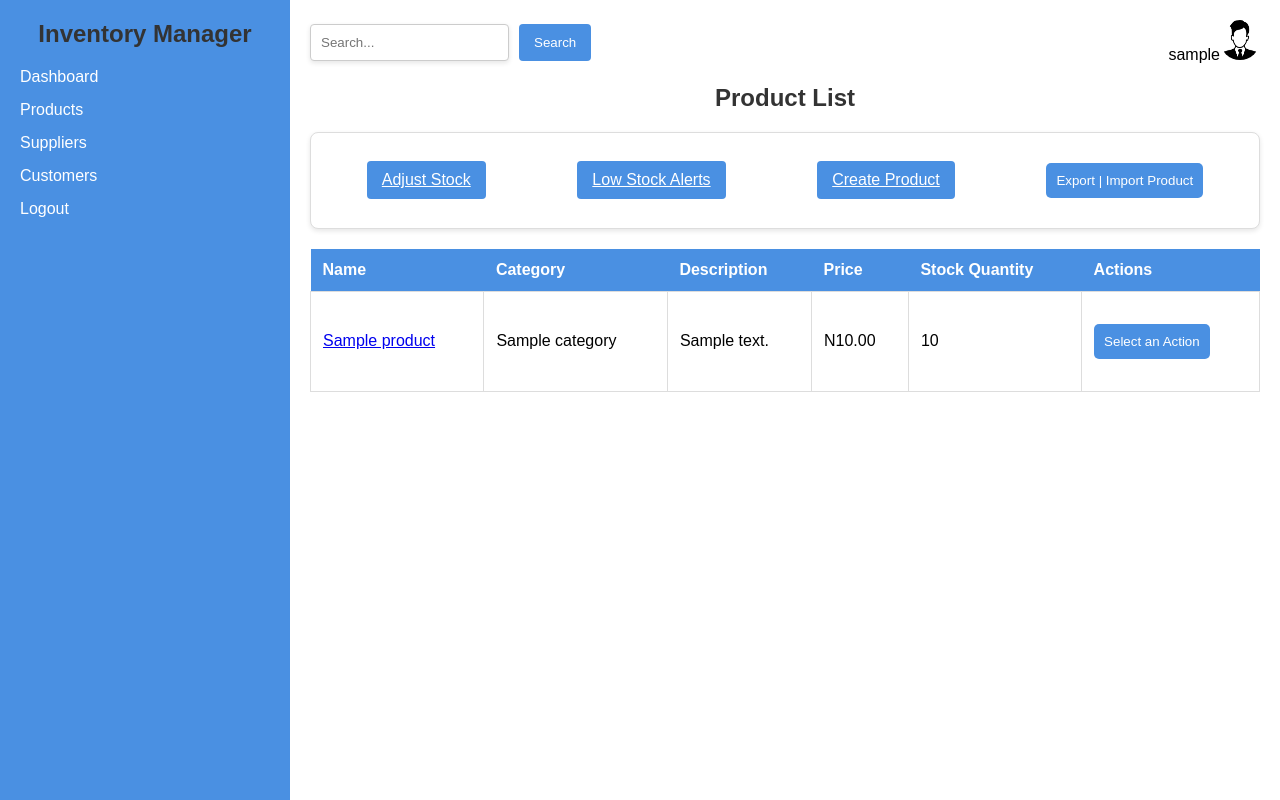
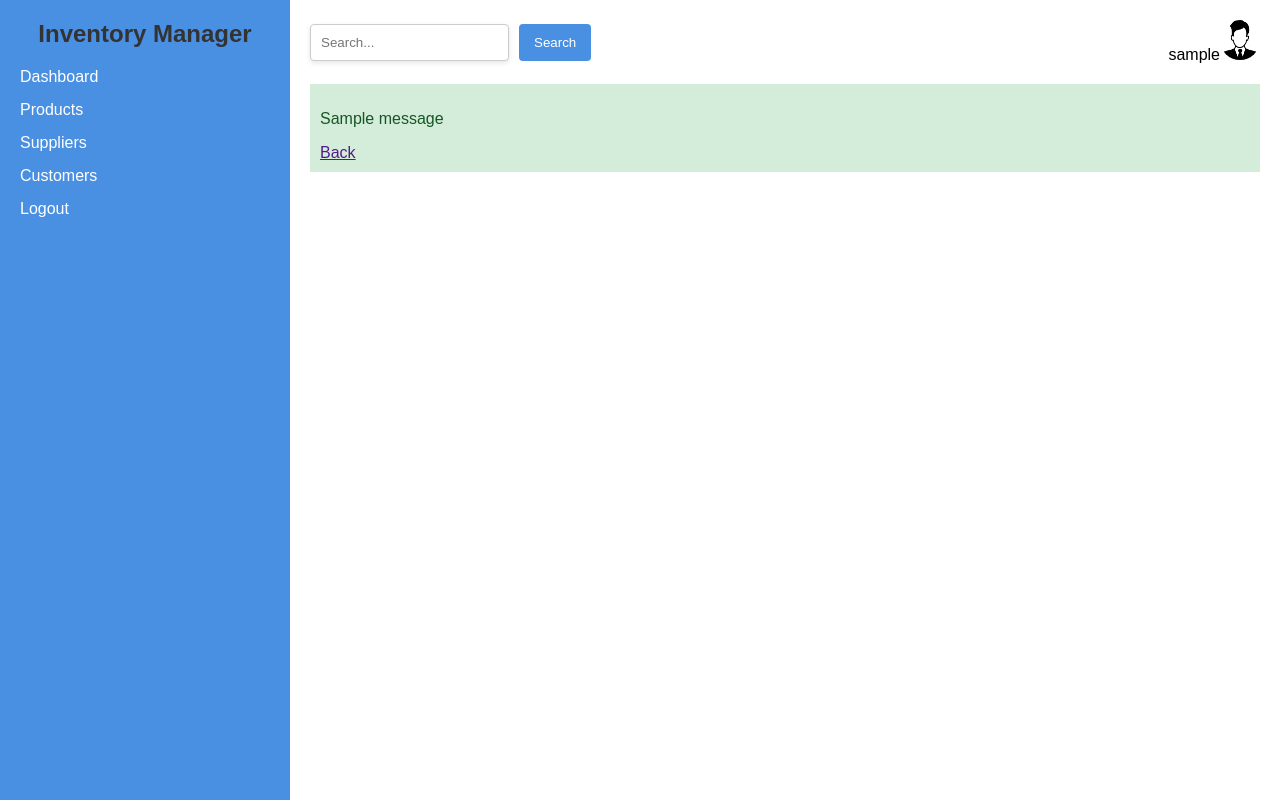
Before and after one commit to forte001/isms, a Django app: page /supplies/products/ in a window 1280 px wide. Run offline with Django 5.2, Linux system fonts and the light colour scheme; a user stored in the database is signed in; tables that the repository leaves empty hold one stand-in row (values such as "Sample post"); one stand-in notice (Sample message) is shown.

Commit message:
Added permission denied workflow

```diff
--- a/supplies/templates/supplies/base_customer.html
+++ b/supplies/templates/supplies/base_customer.html
@@ -27,11 +27,11 @@
                     <button>Search</button>
                 </div>
                 <div class="user-profile">
-                   {{request.customer.customer_first_name}} <img src="{% static 'images/user-icon.png' %}" alt="User Profile" id="profile-icon">
+                    {% if customer %}
+                    {{ customer.customer_first_name }} <img src="{% static 'images/user-icon.png' %}" alt="User Profile" id="profile-icon">
                     <div class="dropdown" id="dropdown-menu">
                         <div class="dropdown-item">View Profile</div>
                         <div class="dropdown-item">Settings</div>
-                        {% if request.user.is_authenticated %}
                         <div class="dropdown-item" onclick="logout()"><a href="{% url 'supplies:customer_logout' %}">Logout</a></div>
                         {% else %}
                         <div class="dropdown-item" ><a href="{% url 'supplies:customer_access' %}">Login</a></div>
--- a/supplies/templates/supplies/product_list.html
+++ b/supplies/templates/supplies/product_list.html
@@ -2,8 +2,18 @@
 {% load static %}
 {% block title %}Product list{% endblock %}
 {% block content %}
+
+{% if messages %}
+    <ul class="messages">
+        {% for message in messages %}
+            <li{% if message.tags %} class="{{ message.tags }}"{% endif %}>
+                <p>{{ message }}</p>
+                <a href="{{ referrer_url }}" >Back</a>
+            </li>
+            {% endfor %}
+    </ul>
+{% else %}
 <h2>Product List</h2>
-
 <div class="button-row">
     <a href="{% url 'supplies:adjust_stock' %}" class="btn">Adjust Stock</a>
     <a href="{% url 'supplies:low_stock_alerts' %}" class="btn">Low Stock Alerts</a>
@@ -64,5 +74,5 @@
         </tbody>
     </table>
 </div>
-
+{% endif %}
 {% endblock %}
--- a/supplies/urls.py
+++ b/supplies/urls.py
@@ -1,6 +1,6 @@
 from django.urls import path
 from .views import *
-from .views import ProductListView, CreateProductView, ProductDetailView, UpdateProductView, DeleteProductView, ImportProductView, CustomerListView, CustomerDashboardView, DashboardView, DeleteCustomerView, SupplierListView, CreateSupplierView, UpdateSupplierView, DeleteSupplierView, CustomerMultiActionView
+from .views import ProductListView, CreateProductView, ProductDetailView, UpdateProductView, DeleteProductView, ImportProductView, CustomerListView, CustomerDashboardView, DashboardView, DeleteCustomerView, SupplierListView, CreateSupplierView, UpdateSupplierView, DeleteSupplierView, CustomerMultiActionView, PermissionDeniedView
 
 
 app_name = 'supplies'
@@ -25,6 +25,7 @@ urlpatterns = [
     path('stock/adjust/', adjust_stock, name='adjust_stock'),
     path('stock/alerts/', low_stock_alerts, name='low_stock_alerts'),
     path('customer/logout/', customer_logout_view, name='customer_logout'),
+     path('permission-denied/', PermissionDeniedView.as_view(), name='permission_denied'),
 
 
 ]
--- a/supplies/views.py
+++ b/supplies/views.py
@@ -13,6 +13,7 @@ import csv, io
 from django.contrib import messages
 from django.contrib.auth.hashers import make_password, check_password
 from django.contrib.auth import logout, login
+from django.urls import reverse
 
 
 class DashboardView(View):
@@ -36,16 +37,18 @@ class ProductListView(View):
 
     def get(self, request):
         if not request.user.has_perm('supplies.custom_view_product'):
-            return HttpResponse("You do not have permission to view this page.", status=403)
+            return redirect('supplies:permission_denied')
 
         products = Product.objects.all()
+
+
          # Check for CSV download request
         if 'download' in request.GET:
             if 'sample' in request.GET:
                 return self.download_sample_csv()
             return self.download_csv(products)
 
-        return render(request, self.template_name, {'products': products})
+        return render(request, self.template_name, {'products': products, })
 
 
   ### Downloads CSV file of products
@@ -305,7 +308,10 @@ class CustomerDashboardView(View):
     template_name = 'supplies/customer_dashboard.html'
 
     def get(self, request):
-        return render(request, self.template_name)
+        customer = None
+        if request.session.get('customer_id'):
+            customer = get_object_or_404(Customer, id=request.session['customer_id'] )
+        return render(request, self.template_name, {'customer': customer})
 
 # Customer multi action view manages creation of customer account and login
 class CustomerMultiActionView(View):
@@ -422,6 +428,20 @@ def low_stock_alerts(request):
 def customer_logout_view(request):
     # Log the user out
     logout(request)
+    # Clear the session
+    request.session.flush()
     messages.success(request, "You have been logged out successfully.")
     # Redirect
     return redirect('supplies:customer_access')
+
+
+class PermissionDeniedView(View):
+    template_name = 'supplies/permission_denied.html'
+
+    def get(self, request):
+        message = "You do not have permission to view this page."
+        referrer_url = request.META.get('HTTP_REFERER', 'supplies/customer/dashboard')
+        return render(request, self.template_name, {
+            'message': message,
+            'referrer_url': referrer_url,
+        })
```
Also changed, not shown: supplies/templates/supplies/permission_denied.html (added, +13 -0 lines).
